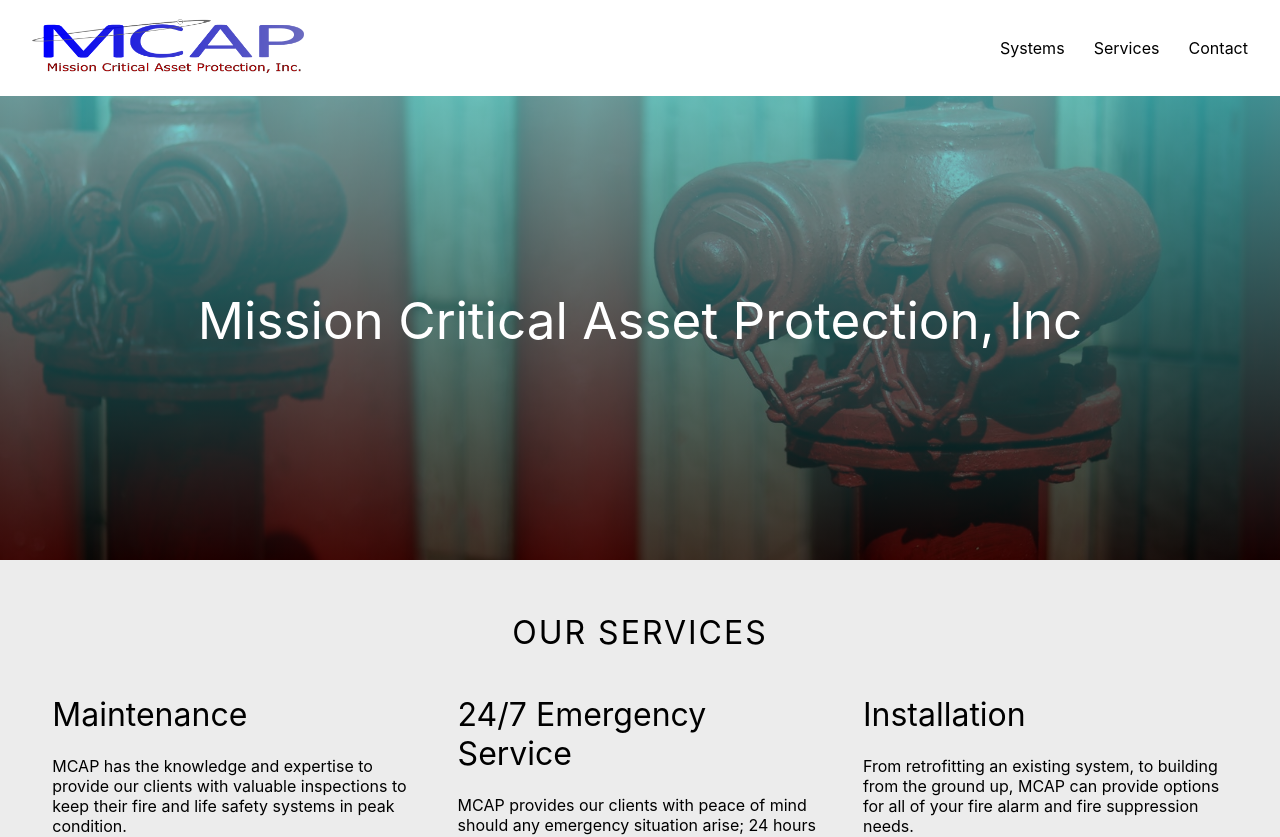
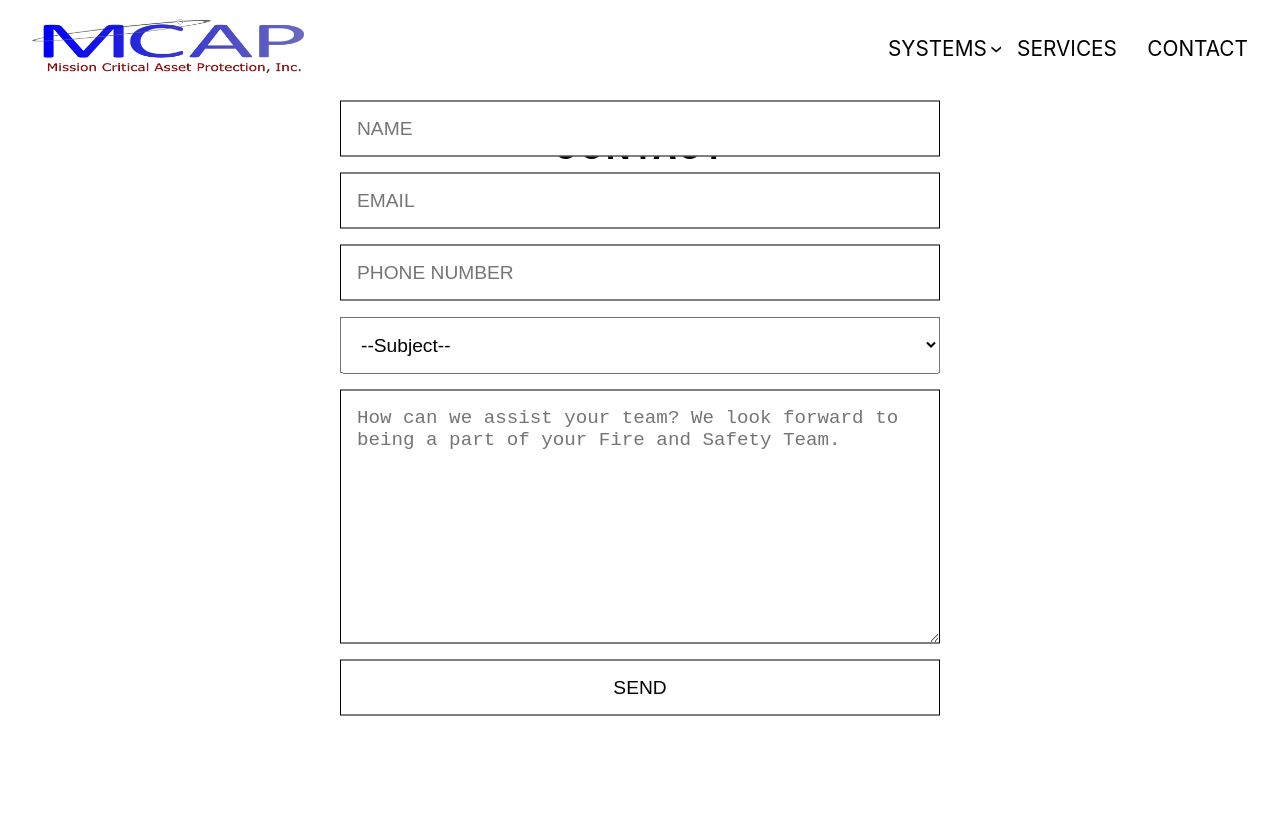
Before and after one commit to kv-n/missioncriticalassetprot, a React (Create React App) app: page /contact in a window 1280 px wide. Shown: the top 837 px of the page. Built offline with nearby package versions, Linux system fonts and the light colour scheme.

Commit message:
adds contact page

```diff
--- a/src/App.js
+++ b/src/App.js
@@ -1,15 +1,21 @@
 import React from 'react';
 import './sass/_base.scss'
 
+import { Switch, Route } from 'react-router-dom'
+
 import Nav from './components/Nav/Nav'
 import Home from './components/Home/Home'
+import Contact from './components/Contact/Contact'
 import Footer from './components/Footer/Footer'
 
 function App() {
   return (
     <div className="App">
       <Nav />
-      <Home />
+      <Switch>
+        <Route path="/" exact component={Home} />
+        <Route path="/contact" exact component={Contact} />
+      </Switch>
       <Footer />
     </div>
   );
--- /dev/null
+++ b/src/components/Contact/Contact.js
@@ -0,0 +1,15 @@
+import React from 'react'
+import '../../sass/_contact.scss'
+
+import ContactForm from '../ContactForm/ContactForm'
+
+const Contact = () => {
+    return (
+        <div className="contact">
+            <h1>Contact</h1>
+            <ContactForm />
+        </div>
+    )
+}
+
+export default Contact
--- /dev/null
+++ b/src/components/ContactForm/ContactForm.js
@@ -0,0 +1,22 @@
+import React from 'react';
+import '../../sass/_contact-form.scss'
+
+export default function ContactUs() {
+
+  return (
+    <form className="contact-form">
+      <input type="text" name="user_name" placeholder="NAME" />
+      <input type="email" name="user_email" placeholder="EMAIL" />
+      <input type="number" name="number" placeholder="PHONE NUMBER" />
+      <select>
+          <option>--Subject--</option>
+          <option>Service</option>
+          <option>Sales</option>
+          <option>Installation</option>
+          <option>Other</option>
+      </select>
+      <textarea rows="10" name="message" placeholder="How can we assist your team? We look forward to being a part of your Fire and Safety Team."/>
+      <input className="btn" type="submit" value="Send" />
+    </form>
+  );
+}
--- a/src/components/Nav/Nav.js
+++ b/src/components/Nav/Nav.js
@@ -1,5 +1,7 @@
 import React, { useState } from 'react'
 import '../../sass/_nav.scss'
+
+import { Link } from 'react-router-dom'
 
 import logo from '../../assets/images/logo.png'
 
@@ -21,7 +23,7 @@
                         </ul>
                     </li>
                     <li>Services</li>
-                    <li>Contact</li>
+                    <li><Link to="/contact">Contact</Link></li>
                 </ul>
             </div>
             <div className={`hamburger ${isOpen ? "open" : "" }`} onClick={() => setIsOpen(!isOpen)}>
@@ -41,7 +43,7 @@
                         <hr />
                         <li>Services</li>
                         <hr />
-                        <li>Contact</li>
+                        <li><Link to="/contact">Contact</Link></li>
                         <hr />
                     </ul>
                 </div>
--- /dev/null
+++ b/src/sass/_contact-form.scss
@@ -0,0 +1,34 @@
+.contact-form {
+    display: flex;
+    flex-direction: column;
+    position: absolute;
+    top: 30%;
+    left: 50%;
+    transform: translate(-50%, -50%);
+    width: 50%;
+    max-width: 600px;
+    margin-top: 3rem;
+
+    input, textarea, select {
+        margin-bottom: 1rem;
+        padding: 1rem;
+        font-size: 1.2rem;
+    }
+
+    .btn, input, textarea {
+        border: 1px solid #000;
+    }
+
+    .btn {
+        background: transparent;
+        text-transform: uppercase;
+        font-size: 1.2rem;
+        cursor: pointer;
+        position: relative;
+
+        &:hover {
+            background: #000;
+            color: #fff;
+        }
+    }
+}
--- /dev/null
+++ b/src/sass/_contact.scss
@@ -0,0 +1,12 @@
+.contact {
+    width: 100%;
+    height: 100vh;
+    position: relative;
+    margin-top: 8rem;
+
+    h1 {
+        text-align: center;
+        text-transform: uppercase;
+        letter-spacing: 2px;
+    }
+}
--- a/src/sass/_nav.scss
+++ b/src/sass/_nav.scss
@@ -11,6 +11,11 @@
     background: #fff;
     z-index: 1000;
 
+    a:link, a:visited {
+        text-decoration: none;
+        color: #000;
+    }
+
     &__logo {
         width: 17rem;
         margin-left: 2rem;
@@ -23,12 +28,14 @@
     &__list {
         background: #fff;
         margin-right: 2rem;
+        font-size: 1.3rem;
+        text-transform: uppercase;
     }
 
     &__list ul {
         display: flex;
         justify-content: space-between;
-        width: 18rem;
+        width: 25rem;
         margin: 0;
 
         li {
@@ -39,10 +46,18 @@
         .nav-dropdown-target {
             position: relative;
 
+            &::after {
+                content: '\203A';
+                position: absolute;
+                right: -.9rem;
+                top:.1rem;
+                transform: rotate(90deg);
+            }
+
             .nav-dropdown {
                 position: absolute;
-                left: 20rem;
-                top: 1.3rem;
+                left: 25rem;
+                top: 1.6rem;
                 width: 15rem;
                 padding: 1rem;
                 display: flex;
```
